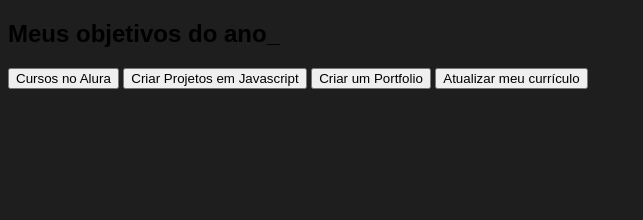
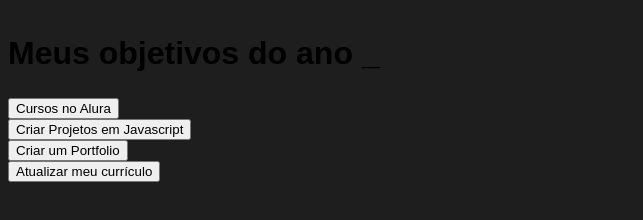
Before and after one commit to danielabobinskidecampos/programa-o, a plain HTML site: page index.html in a window 1280 px wide. Shown: the whole page, without its empty margins (0-643 px from the left). Drawn offline with Linux system fonts and the light colour scheme.

Commit message:
Add files via upload

```diff
--- a/index.html
+++ b/index.html
@@ -9,7 +9,7 @@
 </head>
 <body>
     <section class="conteudo-principal"></section>
-    <h2 class="titulo-principal">Meus objetivos do ano_</h2>
+    <h2 class="titulo-principal">Meus objetivos do ano <span>_</span></h2>
     <div class="botoes"></div>
         <button class="botao">Cursos no Alura</button>
         <button class="botao">Criar Projetos em Javascript</button>
--- a/style.css
+++ b/style.css
@@ -12,3 +12,24 @@
         color: var (--branco);
         font-family:´chakra petch´,sans-serif;
     }
+    .conteudo-principal {
+        display: flex;
+        flex-direction: column;
+        justify-content: center;
+        align-items: center;
+        max-width: 1200 px;
+        width: 100%;
+        margin: 0 auto;
+    }
+    .titulo-principal{ text-align: left;
+        width:100%;
+        font-size: 32px;
+    }
+    .titulo-principal span {
+        color: var (--verde);
+    }
+.botao {
+    font-family: ""crakra petch"", sans-serif;
+    background-color: var (--botao-inativo);
+    color: var (--branco);
+    display: flex;
```
